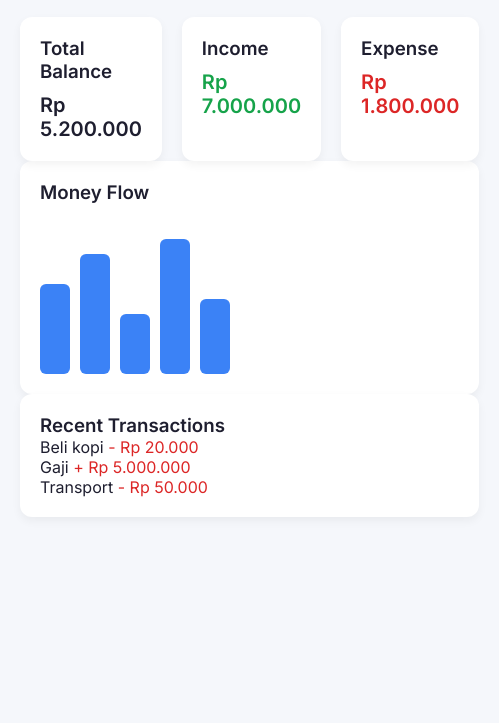
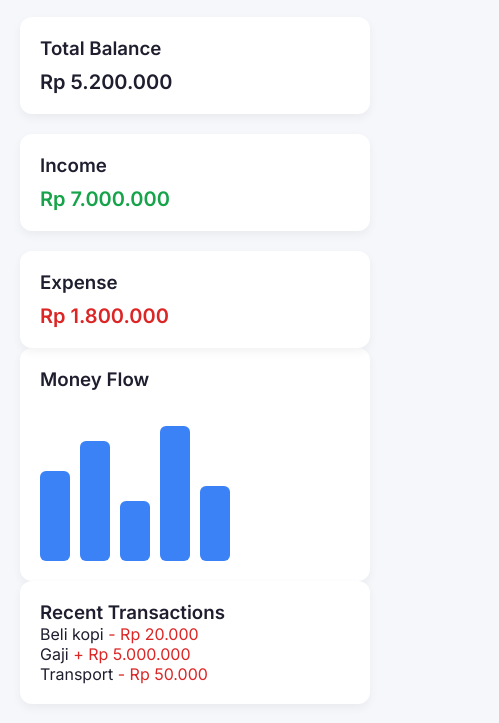
Before and after one commit to brianzakariyahusein/IWP_Personal-Finance-Tracker, a plain HTML site: page pages/dashboard.html in a window 390 px wide. Shown: the part 83-806 px from the top of the page, 499 px wide, since content can reach past the window. Drawn offline with nearby package versions, Linux system fonts and the light colour scheme.

Commit message:
update responsive

```diff
--- a/css/responsive.css
+++ b/css/responsive.css
@@ -2,4 +2,8 @@
     .sidebar {
         display: none;
     }
+
+    .summary {
+        grid-template-columns: 1fr;
+    }
 }
```
